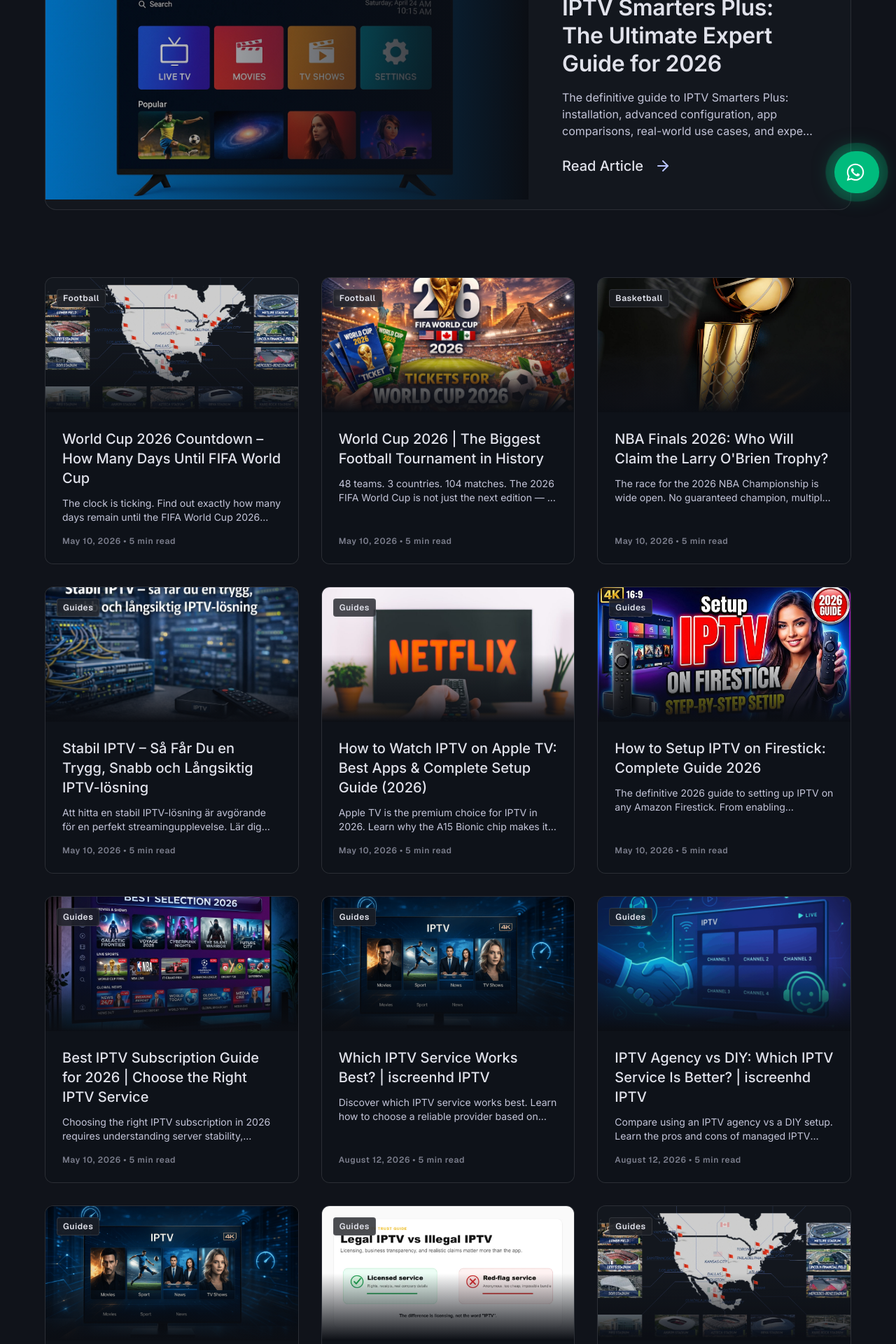
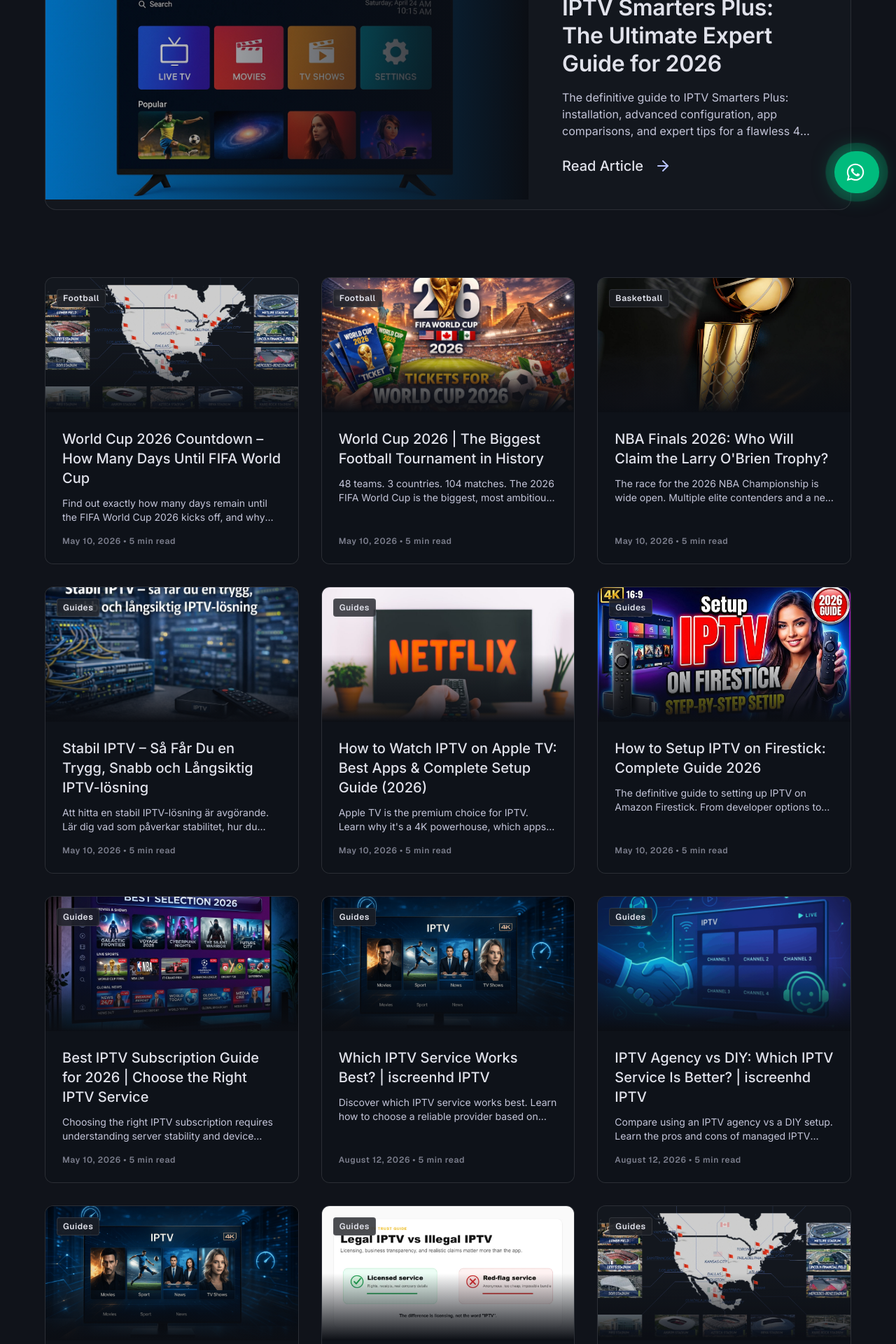
Before and after one commit to AIDATFARES/4K-IPTV-USA, a Next.js app: page /blog in a window 1280 px wide. Shown: the part 500-2420 px from the top of the page at 70% size. Built offline with nearby package versions, Linux system fonts and the light colour scheme.

Commit message:
Optimize blog meta descriptions for SEO (under 155 chars)

```diff
--- a/src/data/blog.ts
+++ b/src/data/blog.ts
@@ -15,7 +15,7 @@
     id: "11",
     slug: "iptv-smarters-plus-guide-2026",
     title: "IPTV Smarters Plus: The Ultimate Expert Guide for 2026",
-    description: "The definitive guide to IPTV Smarters Plus: installation, advanced configuration, app comparisons, real-world use cases, and expert tips for a compromise-free 4K experience in 2026.",
+    description: "The definitive guide to IPTV Smarters Plus: installation, advanced configuration, app comparisons, and expert tips for a flawless 4K experience.",
     date: "May 9, 2026",
     author: "iscreenhd IPTV",
     category: "Guides",
@@ -234,7 +234,7 @@
     id: "13",
     slug: "world-cup-2026-countdown-days-until-fifa",
     title: "World Cup 2026 Countdown – How Many Days Until FIFA World Cup",
-    description: "The clock is ticking. Find out exactly how many days remain until the FIFA World Cup 2026 kicks off, and why this edition will be unlike anything football has seen before.",
+    description: "Find out exactly how many days remain until the FIFA World Cup 2026 kicks off, and why this expanded 48-team edition will be unlike anything before.",
     date: "May 10, 2026",
     author: "iscreenhd IPTV",
     category: "Football",
@@ -333,7 +333,7 @@
     id: "14",
     slug: "world-cup-2026-biggest-football-tournament-history",
     title: "World Cup 2026 | The Biggest Football Tournament in History",
-    description: "48 teams. 3 countries. 104 matches. The 2026 FIFA World Cup is not just the next edition — it is the biggest, most ambitious, and most watched sporting event ever staged in human history.",
+    description: "48 teams. 3 countries. 104 matches. The 2026 FIFA World Cup is the biggest, most ambitious, and most watched sporting event ever staged in history.",
     date: "May 10, 2026",
     author: "iscreenhd IPTV",
     category: "Football",
@@ -520,7 +520,7 @@
     id: "15",
     slug: "nba-finals-2026-larry-obrien-trophy",
     title: "NBA Finals 2026: Who Will Claim the Larry O'Brien Trophy?",
-    description: "The race for the 2026 NBA Championship is wide open. No guaranteed champion, multiple elite contenders, and a new generation of superstars ready to make history. Here is your complete guide.",
+    description: "The race for the 2026 NBA Championship is wide open. Multiple elite contenders and a new generation of superstars are ready to make history.",
     date: "May 10, 2026",
     author: "iscreenhd IPTV",
     category: "Basketball",
@@ -755,7 +755,7 @@
     id: "16",
     slug: "stabil-iptv-trygg-snabb-langsiktig-losning",
     title: "Stabil IPTV – Så Får Du en Trygg, Snabb och Långsiktig IPTV-lösning",
-    description: "Att hitta en stabil IPTV-lösning är avgörande för en perfekt streamingupplevelse. Lär dig vad som påverkar stabilitet, hur du väljer rätt tjänst och hur du undviker buffring för alltid.",
+    description: "Att hitta en stabil IPTV-lösning är avgörande. Lär dig vad som påverkar stabilitet, hur du väljer rätt tjänst och hur du undviker buffring.",
     date: "May 10, 2026",
     author: "iscreenhd IPTV",
     category: "Guides",
@@ -992,7 +992,7 @@
     id: "17",
     slug: "apple-tv-iptv-best-apps-setup-guide",
     title: "How to Watch IPTV on Apple TV: Best Apps & Complete Setup Guide (2026)",
-    description: "Apple TV is the premium choice for IPTV in 2026. Learn why the A15 Bionic chip makes it a 4K powerhouse, which apps to use, and how to set up your subscription in minutes.",
+    description: "Apple TV is the premium choice for IPTV. Learn why it's a 4K powerhouse, which apps to use, and how to set up your subscription in minutes.",
     date: "May 10, 2026",
     author: "iscreenhd IPTV",
     category: "Guides",
@@ -1143,7 +1143,7 @@
     id: "18",
     slug: "how-to-setup-iptv-on-firestick-2026",
     title: "How to Setup IPTV on Firestick: Complete Guide 2026",
-    description: "The definitive 2026 guide to setting up IPTV on any Amazon Firestick. From enabling developer options to installing TiviMate and Smarters, we cover every step to get you streaming in 4K.",
+    description: "The definitive guide to setting up IPTV on Amazon Firestick. From developer options to installing TiviMate and Smarters, get streaming in 4K.",
     date: "May 10, 2026",
     author: "iscreenhd IPTV",
     category: "Guides",
@@ -1304,7 +1304,7 @@
     id: "19",
     slug: "best-iptv-subscription-guide-2026",
     title: "Best IPTV Subscription Guide for 2026 | Choose the Right IPTV Service",
-    description: "Choosing the right IPTV subscription in 2026 requires understanding server stability, channel variety, and device compatibility. This expert guide helps you navigate the market to find a premium, buffer-free service.",
+    description: "Choosing the right IPTV subscription requires understanding server stability and device compatibility. Find a premium, buffer-free service today.",
     date: "May 10, 2026",
     author: "iscreenhd IPTV",
     category: "Guides",
@@ -2069,7 +2069,7 @@
     id: "24",
     slug: "world-cup-2026-iptv-streaming",
     title: "World Cup 2026 IPTV: Why Streams Crash and How to Prepare",
-    description: "Discover why IPTV streams crash during World Cup 2026 knockout matches. Learn how to prepare, troubleshoot buffering, and ensure stable live sports streaming.",
+    description: "Discover why IPTV streams crash during World Cup 2026 matches. Learn how to prepare and troubleshoot buffering for stable live sports.",
     date: "August 12, 2026",
     author: "iscreenhd IPTV",
     category: "Guides",
```
